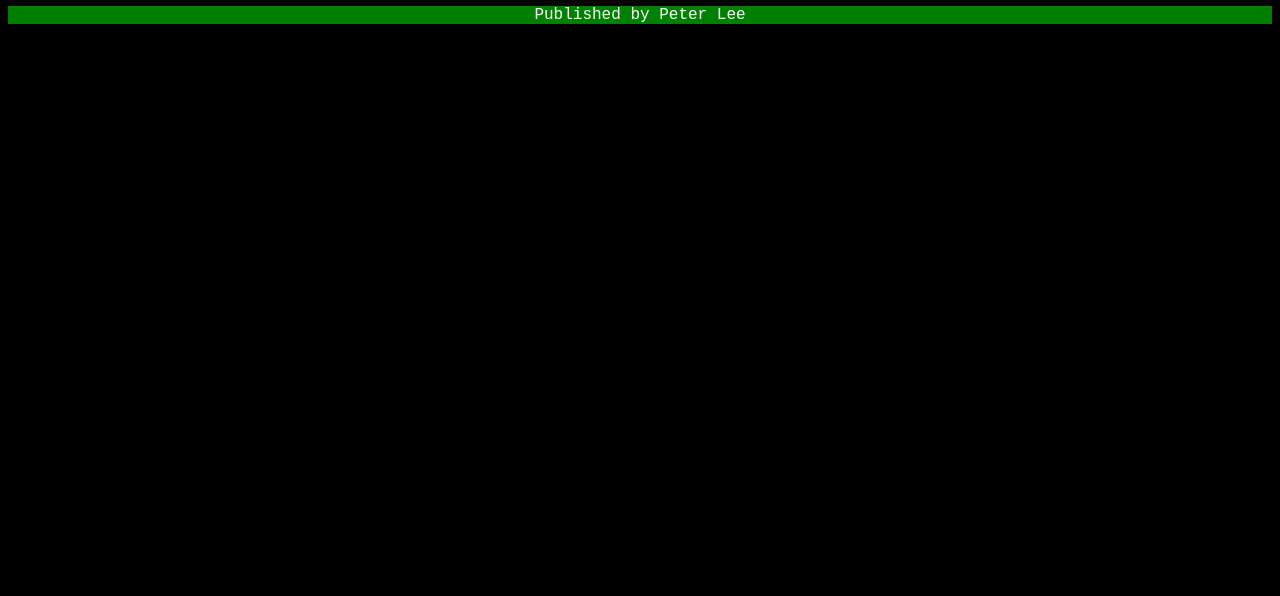
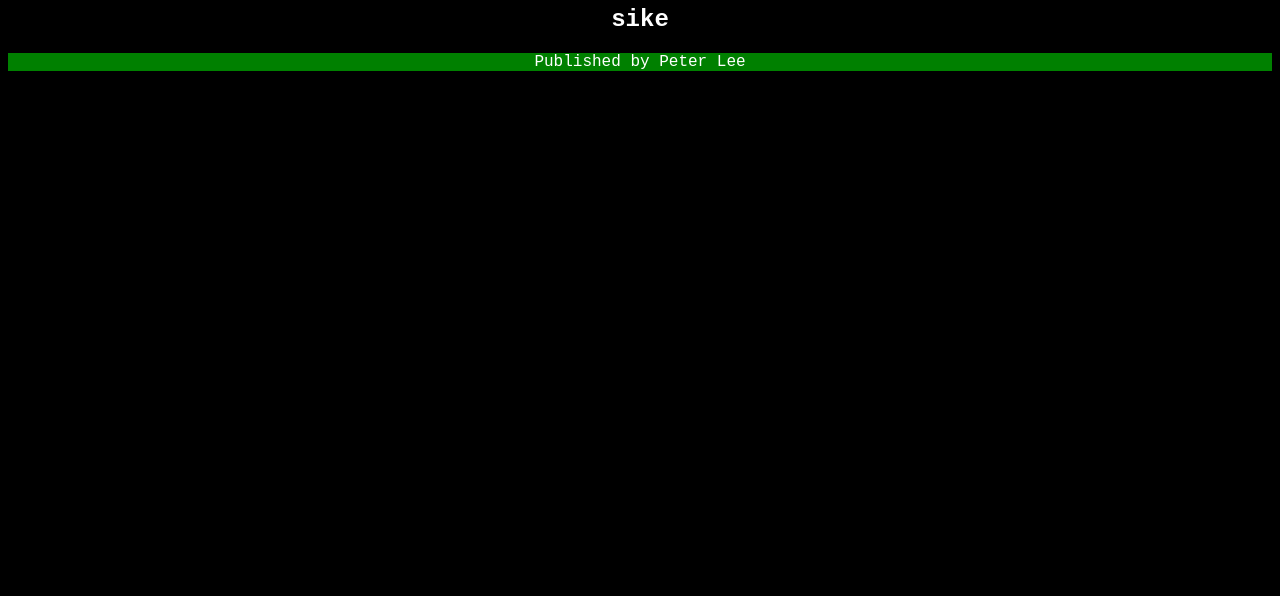
Before and after one commit to peterlee123451/peterblog, a plain HTML site: page memes.html in a window 1280 px wide. Shown: the part 204-800 px from the top of the page. Drawn offline with Linux system fonts and the light colour scheme.

Commit message:
Update memes.html

```diff
--- a/memes.html
+++ b/memes.html
@@ -19,6 +19,8 @@
     </div>
   </div>
 <h1>No memes YET.</h1>
+  <h2>sike</h2>
+
 </body>
 <footer>
   <p>Published by Peter Lee</p>
```
